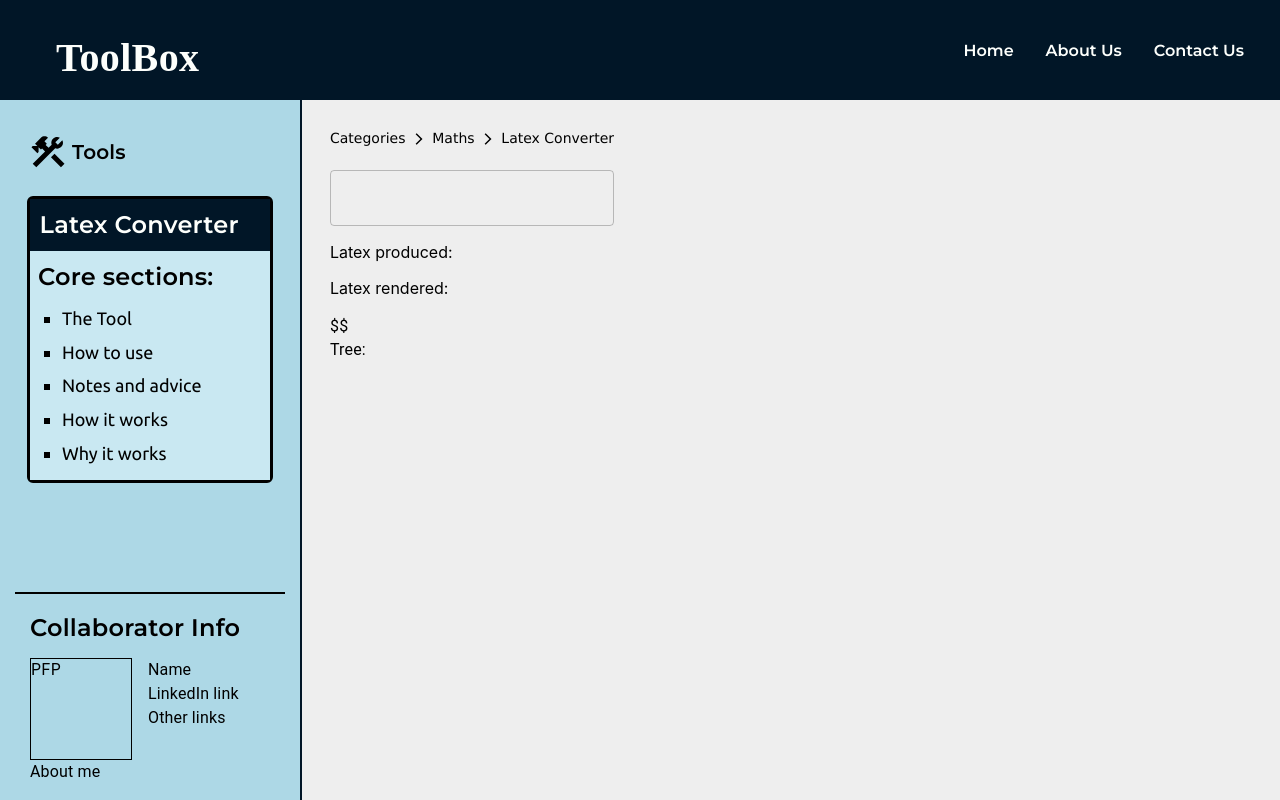
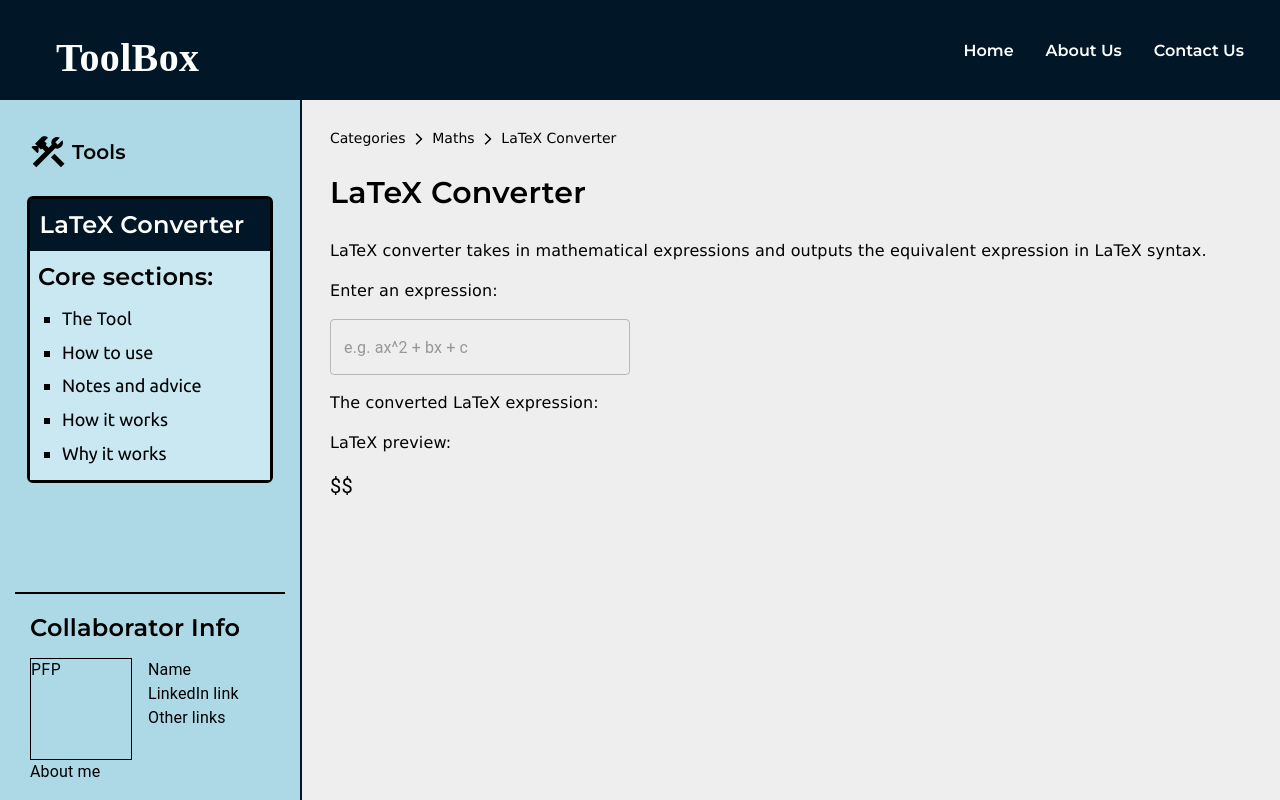
Before and after one commit to songFanAccount/ToolBo, a React (Create React App) app in the folder toolbox/: page /tools/maths/latex-converter in a window 1280 px wide. Built offline with nearby package versions, Linux system fonts and the light colour scheme; a web font is replaced by a local one.

Commit message:
LaTeX Converter: Tool display done

```diff
--- a/toolbox/src/components/Maths/LatexDisplay.jsx
+++ b/toolbox/src/components/Maths/LatexDisplay.jsx
@@ -462,7 +462,13 @@ function treeToLatex(tree, msgArray, controlNegate) {
                     if(msgArray[0].length <= insertIndex) {
                         throw new Error("Invalid expression: Nothing on the right of *?")
                     } else {
-                        if(msgArray[0][insertIndex] >= '0' && msgArray[0][insertIndex] <= '9') { // Start of right expression is a number, add \cdot
+                        let firstRightNum
+                        if(msgArray[0][insertIndex] === '{') {
+                            firstRightNum = msgArray[0][insertIndex+1] >= '0' && msgArray[0][insertIndex+1] <= '9'
+                        } else {
+                            firstRightNum = msgArray[0][insertIndex] >= '0' && msgArray[0][insertIndex] <= '9'
+                        }
+                        if(firstRightNum) { // Start of right expression is a number, add \cdot
                             msgArray[0] = msgArray[0].slice(0, insertIndex) + supportedOperators['*'] + ' ' + msgArray[0].slice(insertIndex)
                         }
                     }
--- a/toolbox/src/components/UI/toolPage/ToolPageLayout.jsx
+++ b/toolbox/src/components/UI/toolPage/ToolPageLayout.jsx
@@ -1,4 +1,4 @@
-import { Box, useMediaQuery } from "@mui/material"
+import { Box, Typography, useMediaQuery } from "@mui/material"
 import { Outlet, useLocation } from "react-router-dom"
 import { tools } from "../../../data"
 import SideBar from "./SideBar"
@@ -82,9 +82,11 @@ function ToolPageLayout() {
                     top: 130,
                     left: 330,
                     zIndex: 8,
+                    width: 'calc(100vw - 330px)'
                 }}
             >
                 <ToolPagePath urls={pathURLs} displayNames={displayNames}/>
+                <ToolPageSectionTitle title={curToolName}/>
                 <Outlet dimX={dimX}/>
             </Box>
         </>
@@ -92,3 +94,30 @@ function ToolPageLayout() {
 }
 
 export default ToolPageLayout
+
+export function ToolPageSectionTitle({title}) {
+    return (
+        <Typography
+            sx={{
+                fontSize: 30,
+                fontFamily: 'Montserrat',
+                mb: 3
+            }}
+        >
+            {title}
+        </Typography>
+    )
+}
+
+export function ToolPageParagraph({text}) {
+    return (
+        <Typography
+            sx={{
+                mb: 2,
+                fontFamily: 'Verdana'
+            }}
+        >
+            {text}
+        </Typography>
+    )
+}
--- a/toolbox/src/data.jsx
+++ b/toolbox/src/data.jsx
@@ -1,7 +1,7 @@
 export const mathsTools = {
     displayName: 'Maths',
     tools: {
-        'latex-converter': 'Latex Converter'
+        'latex-converter': 'LaTeX Converter'
     },
     subCategories: {
         differentiation: {
--- a/toolbox/src/pages/tools/maths/LatexConverter.jsx
+++ b/toolbox/src/pages/tools/maths/LatexConverter.jsx
@@ -2,14 +2,14 @@ import { Box, TextField, Typography } from '@mui/material';
 import React from 'react';
 import { BinaryTree } from '../../../components/BinaryTree';
 import { exprToLatex } from '../../../components/Maths/LatexDisplay';
+import { ToolPageParagraph, ToolPageSectionTitle } from '../../../components/UI/toolPage/ToolPageLayout';
 
 /*
 Page Content:
 User input for math equation
 */
 function LatexConverter() {
-    const placeholder = ''
-    const [tex, setTex] = React.useState(placeholder)
+    const [tex, setTex] = React.useState('')
     const [tree, setTree] = React.useState({})
     const [delay, setDelay] = React.useState(1000)
 
@@ -30,7 +30,7 @@ function LatexConverter() {
 
     function handleChange(event) {
         try {
-            let input = event.target.value === '' ? placeholder : event.target.value
+            let input = event.target.value
             input = input.replaceAll(' ', '') // Getting rid of all spaces
             const latexObj = exprToLatex(input)
             console.log(latexObj)
@@ -42,23 +42,22 @@ function LatexConverter() {
     }
     return (
         <Box>
+            <ToolPageParagraph text="LaTeX converter takes in mathematical expressions and outputs the equivalent expression in LaTeX syntax."/>
+            <ToolPageParagraph text="Enter an expression:"/>
             <TextField
-                placeholder={placeholder}
-                sx={{minWidth: 'fit-content', width:1}}
+                placeholder="e.g. ax^2 + bx + c"
+                sx={{minWidth: 300, mb: 2}}
                 onChange={(e) => handleChange(e)}
             />
-            <p>Latex produced:</p>
-            <Typography>
-                {tex}
-            </Typography>
-            <p>Latex rendered:</p>
-            <Typography sx={{}}>
+            <ToolPageParagraph text={`The converted LaTeX expression: ${tex}`}/>
+            <ToolPageParagraph text="LaTeX preview:"/>
+            <Typography sx={{fontSize: 20}}>
                 {`$${tex}$`}
             </Typography>
-            <Typography>
+            {/* <Typography>
                 Tree:
             </Typography>
-            <BinaryTree tree={[tree]}/>
+            <BinaryTree tree={[tree]}/> */}
         </Box>
     )
 }
```
